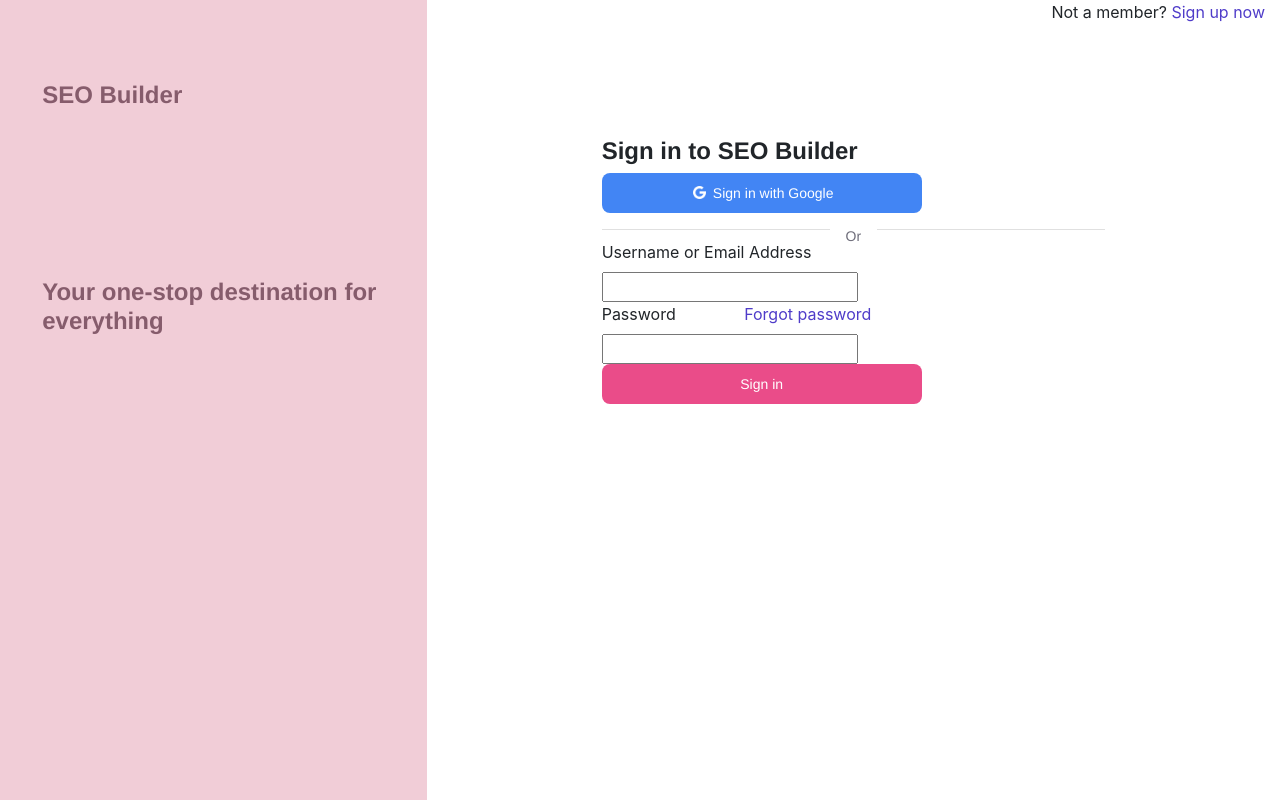
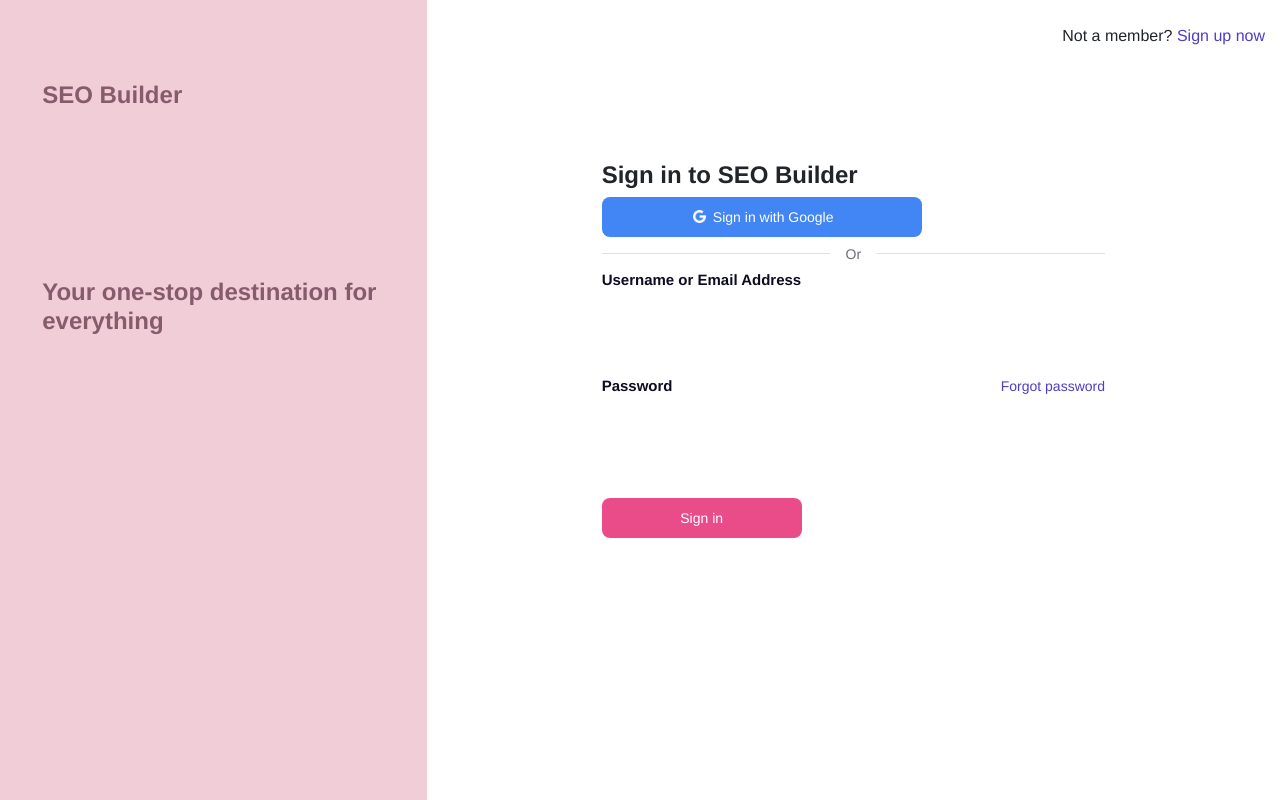
Before and after one commit to kvssankar/seo-builder, a React (Create React App) app: page / in a window 1280 px wide. Built offline with nearby package versions, Linux system fonts and the light colour scheme.

Commit message:
design v1

```diff
--- a/src/css/landing.css
+++ b/src/css/landing.css
@@ -1,3 +1,8 @@
+.container-fluid {
+    font-family: "Haas Grot Text R Web", "Helvetica Neue", Helvetica, Arial, sans-serif;
+    overflow-y:hidden;
+}
+
 h1,h2{
     font: bold 24px/29px "Haas Grot Text R Web", "Helvetica Neue", Helvetica, Arial, sans-serif;
 }
@@ -8,6 +13,11 @@
 .hero-art {
     background-color: #f1cdd7;
     height: 100vh;
+}
+
+.hero-text {
+    height: 100vh;
+    overflow-y: hidden;
 }
 
 .hero-art h1,h2 {
@@ -21,6 +31,7 @@
 
 .sign-up {
     text-align: right;
+    padding-top: 1.5rem;
 }
 
 a {
@@ -44,10 +55,13 @@
     line-height: 20px;
     height: 40px;
     width: 20rem;
+    text-decoration: none;
 }
+
 
 .btn-signin {
     background-color: #ea4c89;
+    margin-top: 2rem;
 }
 
 .icon-google {
@@ -72,15 +86,46 @@
     content: 'Or';
     display: inline-block;
     position: relative;
-    top: -7px;
+    top: -12px;
     font: normal 14px/14px "Haas Grot Text R Web", "Helvetica Neue", Helvetica, Arial, sans-serif;
     padding: 0 16px;
     background: #fff;
 }
 
-.login-form a {
-    padding-left: 4rem;
+
+label.password a {
+    font-weight: normal;
+    float: right;
+    position: relative;
+    font-size: 14px;
+    text-decoration: none;
 }
+
+label {
+    font: bold 15px/24px "Haas Grot Text R Web", "Helvetica Neue", Helvetica, Arial, sans-serif;
+    margin: 14px 0 4px;
+    color: #0d0c22;
+    display:block;
+}
+
+
+.text-input {
+    width: 100%;
+    margin-right: 8px;
+    border: 1px solid transparent;
+    height: 40px;
+    padding: 10px 16px;
+    outline: none;
+    border-radius: 8px;
+}
+
+.text-input:hover {
+    border-color: rgba(0,0,0,0.1);
+    /* -webkit-box-shadow: 0 0 0 4px rgb(234 76 137 / 10%); */
+    box-shadow: 0 0 0 4px rgb(234 76 137 / 10%);
+}
+
+
 
 /* mobile */
 
@@ -89,12 +134,31 @@
         display: none;
     }
 
-    .col-8 {
-        min-width: 100%;
-        text-align: center;
+    .hero-text {
+        width: 100%;
+        max-width: 416px;
+        flex:none;
+        margin: 0 auto;
+        padding: 0 20px;
+
     }
 
     .main {
         padding: 7rem 0rem;
     }
+
+    .btn {
+        width: 100%;
+    }
+
+    .sign-up {
+        display: none;
+    }
 }
+
+@media (min-width: 960px)
+{
+    .btn-signin {
+        max-width: 200px;
+    }
+}
--- a/src/pages/LandingPage.js
+++ b/src/pages/LandingPage.js
@@ -21,10 +21,10 @@
             <form>
               <div className="login-form">
                 <label for="login">Username or Email Address</label><br/>
-                <input type="text" name="login" id="login"></input><br/>
+                <input className="text-input" type="text" name="login" id="login"></input><br/>
 
-                <label for="password">Password <a href="/">Forgot password</a></label><br/>
-                <input type="password" name="password" id="password"></input><br/>
+                <label class="password" for="password">Password <a href="/">Forgot password</a></label><br/>
+                <input className="text-input" type="password" name="password" id="password"></input><br/>
 
               </div>
 
```
